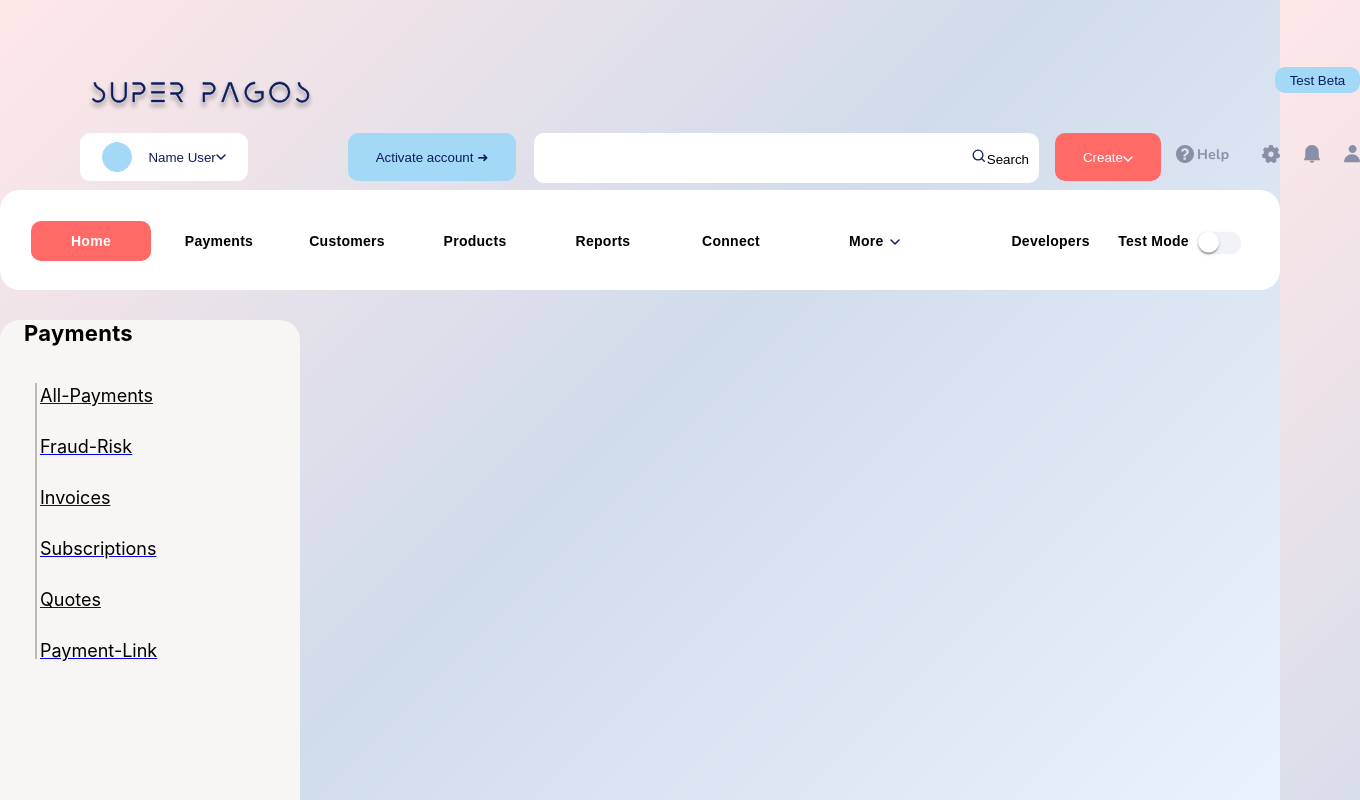
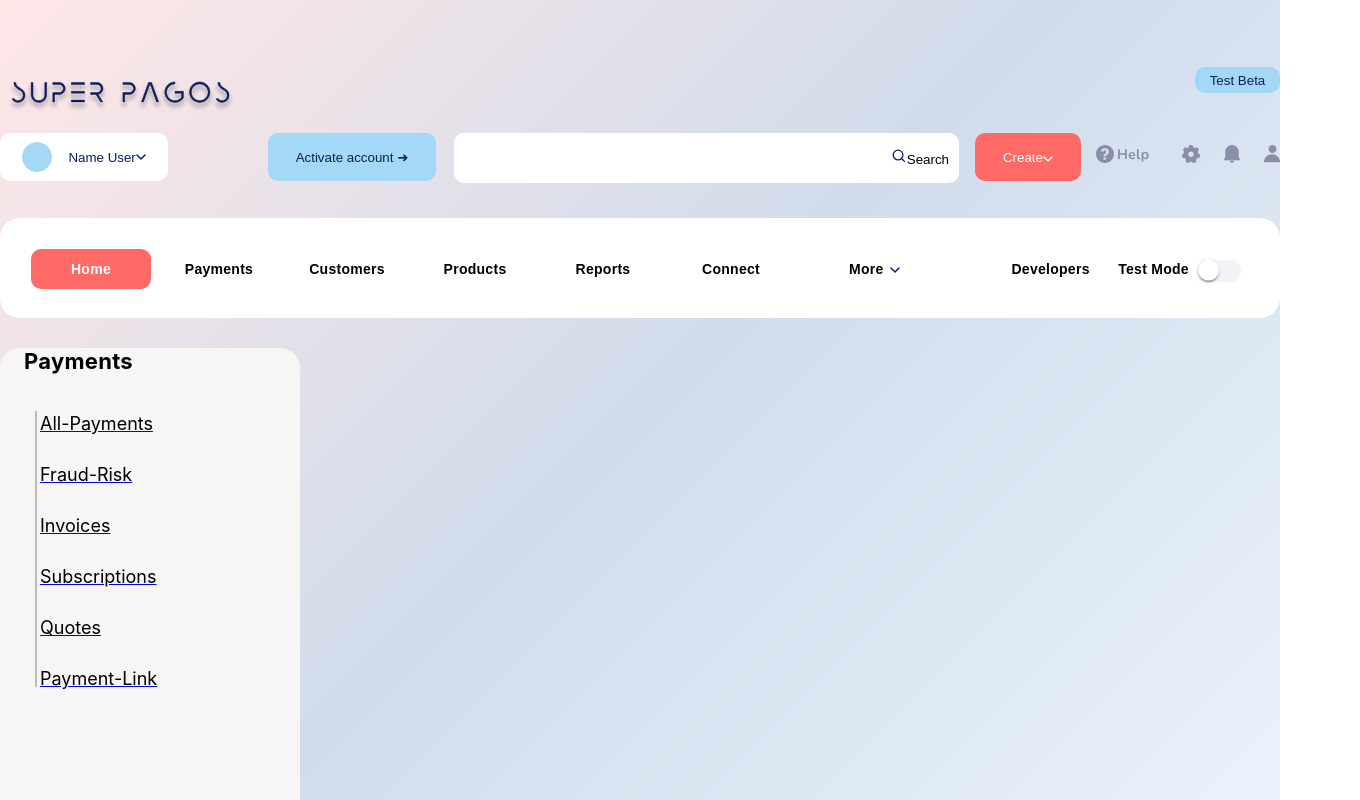
Before and after one commit to popo70023/learn-react-app, a React (Create React App) app: page /Payments in a window 1280 px wide. Shown: the top 800 px of the page, 1360 px wide, since content can reach past the window. Built offline with nearby package versions, Linux system fonts and the light colour scheme.

Commit message:
feat: modify dashboard style

```diff
--- a/src/components/Header/Header.scss
+++ b/src/components/Header/Header.scss
@@ -1,6 +1,5 @@
 .Header {
     display: block;
-    width: 100%;
     height: 190px;
 
     .logo-bar {
--- a/src/index.css
+++ b/src/index.css
@@ -5,6 +5,10 @@ body {
     sans-serif;
   -webkit-font-smoothing: antialiased;
   -moz-osx-font-smoothing: grayscale;
+  background: linear-gradient(135deg, #FFE7E7, #D1DCEB, #E9F2FD);
+  background-attachment: fixed;
+  background-size: 100% 100%;
+  background-repeat: no-repeat;
 }
 
 code {
--- a/src/layout/Dashboard/Dashboard.scss
+++ b/src/layout/Dashboard/Dashboard.scss
@@ -1,8 +1,10 @@
-body {
-    background: linear-gradient(135deg, #FFE7E7, #D1DCEB, #E9F2FD);
-    background-attachment: fixed;
-    background-size: 100% 100%;
-    background-repeat: no-repeat;
+.Dashboard {
+    position: relative;
+    width: 1280px;
+    margin: 0 auto;
+    .header{
+        position: relative;
+        margin-left: -80px;
+        margin-bottom: 28px;
+    }
 }
-
-.Dashboard {}
--- a/src/layout/Dashboard/Dashboard.tsx
+++ b/src/layout/Dashboard/Dashboard.tsx
@@ -6,7 +6,9 @@ import HorizontalMenu from '../../Components/HorizontalMenu/HorizontalMenu';
 interface DashboardProps {}
 const Dashboard: FC<DashboardProps> = () => (
   <div className="Dashboard" data-testid="Dashboard">
+    <div className="header">
     <Header />
+    </div>
     <HorizontalMenu />
   </div>
 );
```
